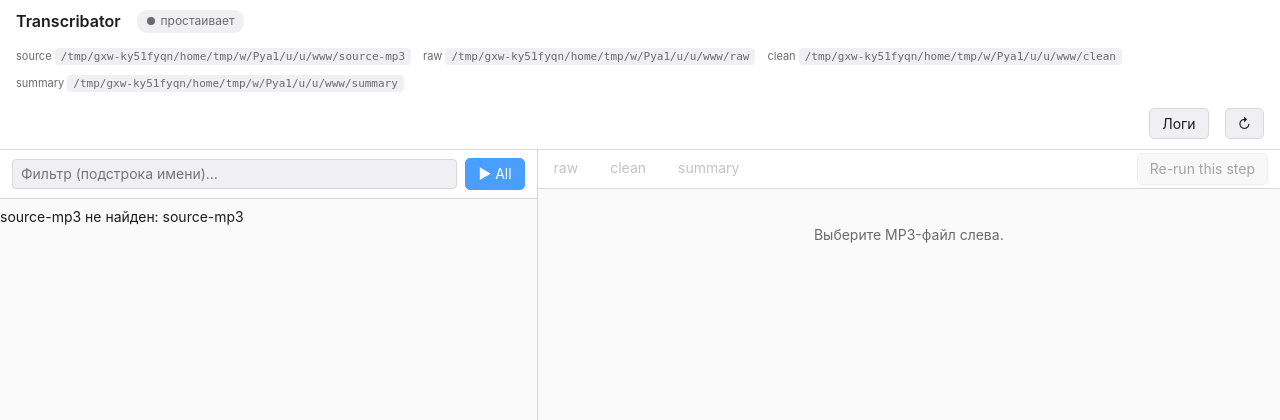
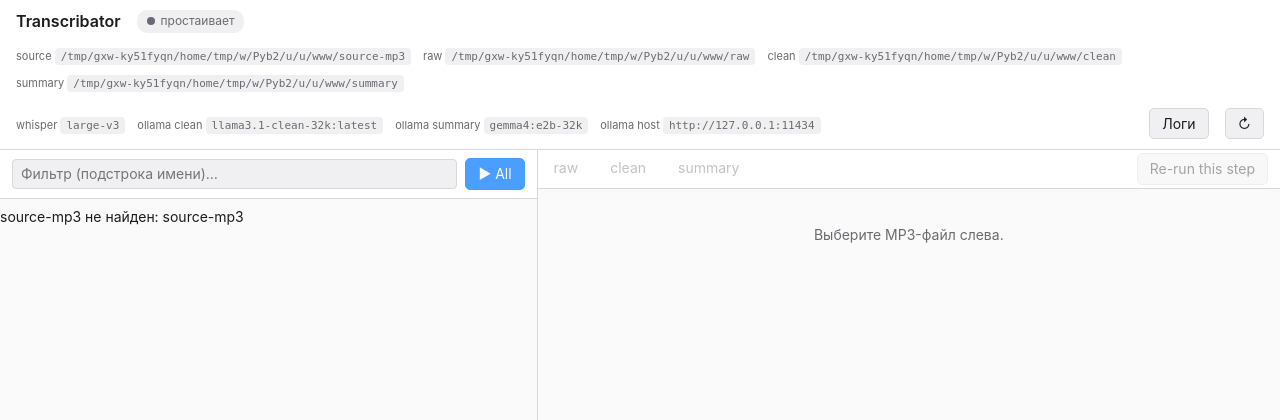
Before and after one commit to alexmagestik/transcribator, a Flask app: page / in a window 1280 px wide. Shown: the top 420 px of the page. Run offline with Flask 3, Linux system fonts and the light colour scheme; data that the repository does not hold is empty.

Commit message:
change UI model description

```diff
--- a/templates/index.html
+++ b/templates/index.html
@@ -55,6 +55,8 @@
   @keyframes pulse { 50% { opacity: 0.3; } }
   .header-paths { display: flex; gap: 12px; flex-wrap: wrap; font-size: 11px; color: var(--fg-dim); }
   .header-paths code { background: var(--bg-3); padding: 2px 6px; border-radius: 4px; }
+  .header-models { display: flex; gap: 12px; flex-wrap: wrap; font-size: 11px; color: var(--fg-dim); margin-top: 4px; }
+  .header-models code { background: var(--bg-3); padding: 2px 6px; border-radius: 4px; }
   .header-spacer { flex: 1; }
   button {
     font: inherit; cursor: pointer; padding: 5px 12px;
@@ -180,6 +182,7 @@
   <h1>Transcribator</h1>
   <span id="status-pill" class="status-pill"><span class="dot"></span><span class="text">простаивает</span></span>
   <div class="header-paths" id="header-paths"></div>
+  <div class="header-models" id="header-models"></div>
   <div class="header-spacer"></div>
   <button id="btn-toggle-logs">Логи</button>
   <button id="btn-refresh" title="Перечитать дерево">↻</button>
@@ -275,6 +278,18 @@ async function loadConfig() {
     const span = document.createElement('span');
     span.innerHTML = `${label} <code>${state.config[key]}</code>`;
     paths.appendChild(span);
+  }
+  const models = $('#header-models');
+  models.innerHTML = '';
+  for (const [label, key] of [
+    ['whisper', 'whisper_model'],
+    ['ollama clean', 'ollama_clean_model'],
+    ['ollama summary', 'ollama_summary_model'],
+    ['ollama host', 'ollama_host'],
+  ]) {
+    const span = document.createElement('span');
+    span.innerHTML = `${label} <code>${state.config[key]}</code>`;
+    models.appendChild(span);
   }
 }
 
```
